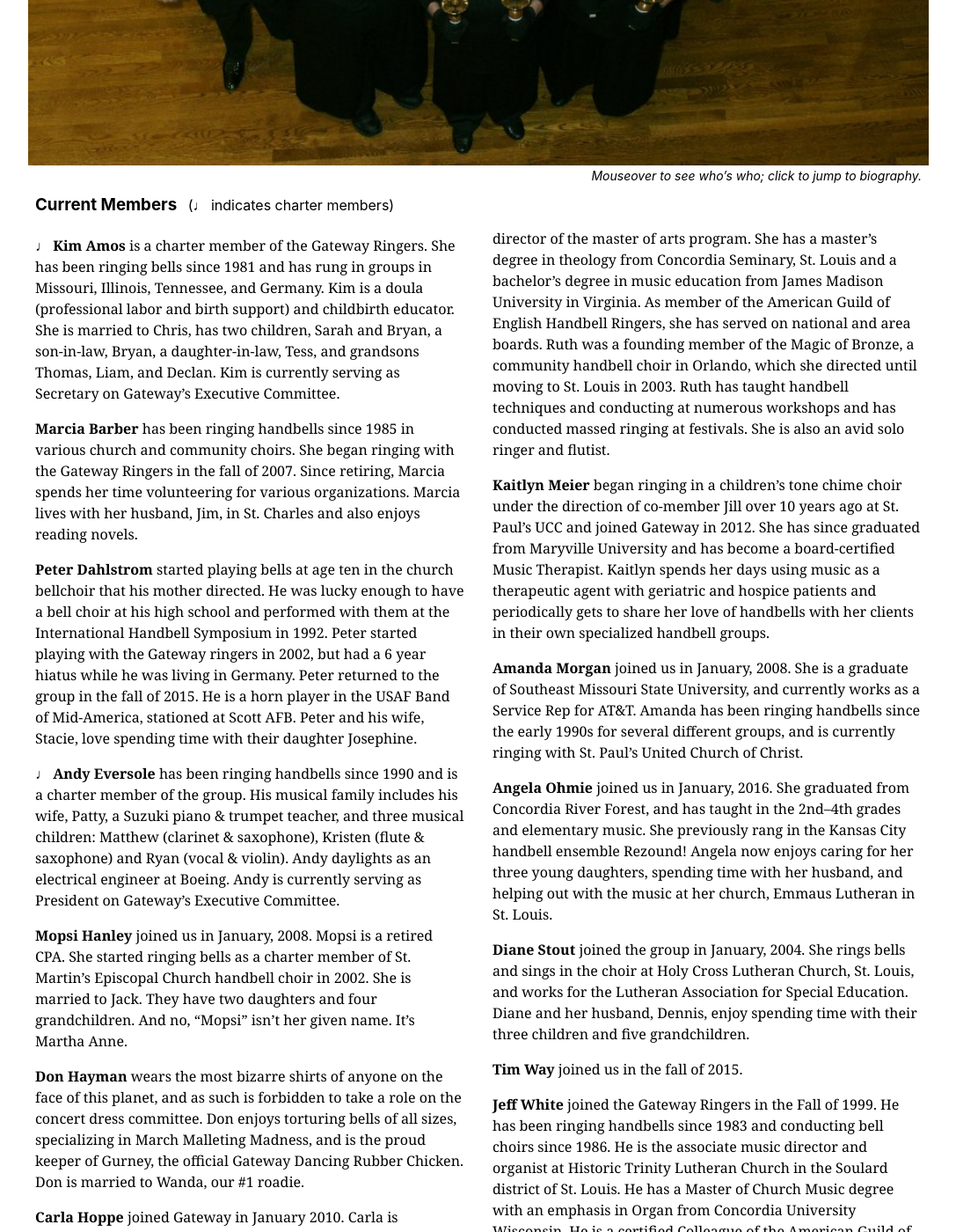
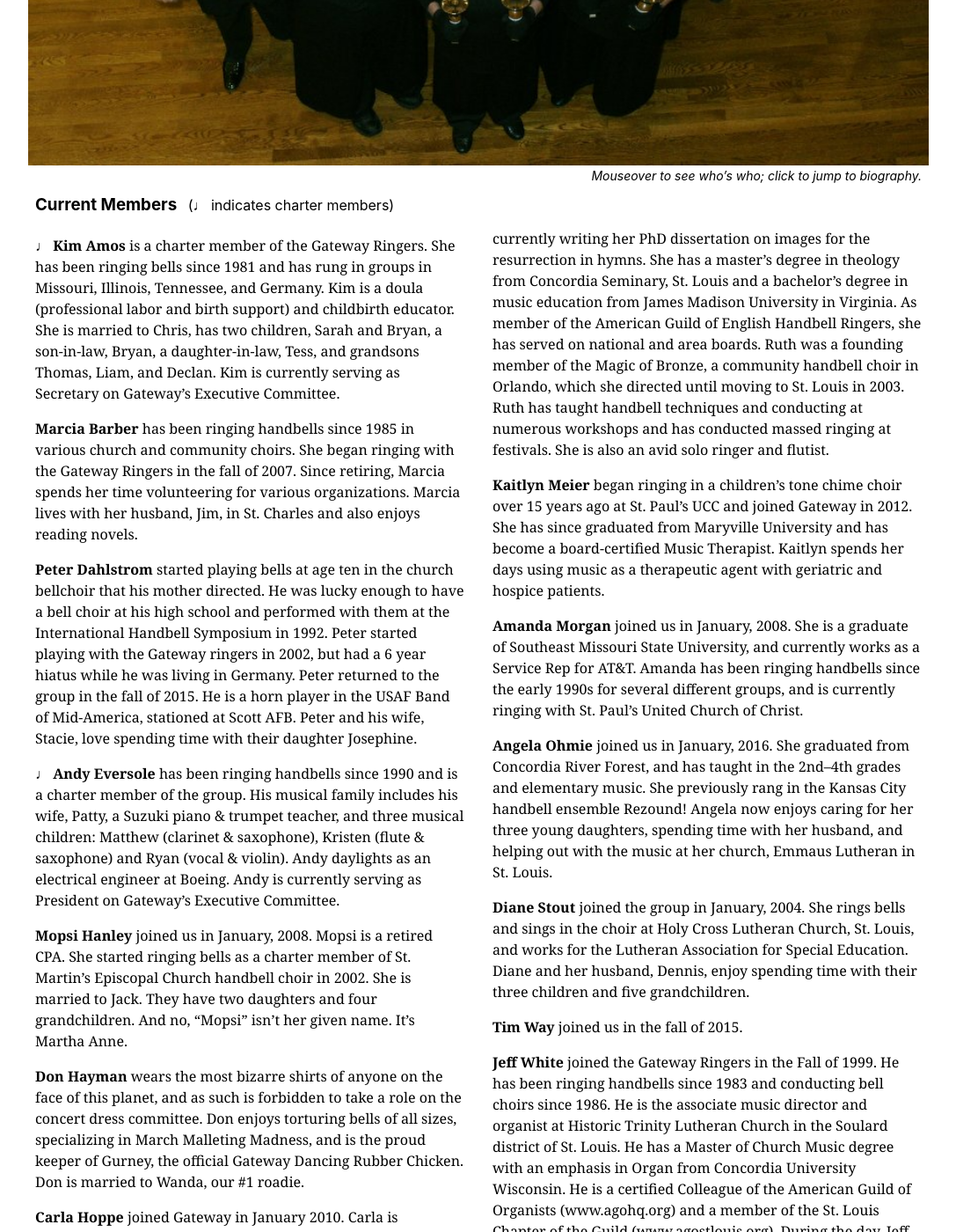
Before and after one commit to GatewayRingers/GatewayRingers.github.io, a Jekyll site: the page built from musicians.html, in a window 1280 px wide and 1400 px high, scrolled down 1280 px. Shown: the whole window at 88% size, without its empty margins (96-1183 px from the left). Built offline with Jekyll 4.4.1, drawn with Linux system fonts in a browser that asks for light colours; nearby versions of some CDN libraries; library files that are not in the unit come from our copies; some of the changed text lies outside the part shown.

Commit message:
Update musicians.html

```diff
--- a/musicians.html
+++ b/musicians.html
@@ -100,9 +100,9 @@ Cincinnati  Conservatory.</p>
   is married to Bill, has three sons, three wonderful daughters-in-law, and
   four beautiful granddaughters.</li>
 
-  <li class="pv2" id="Ruth"><strong>Ruth McDonnell</strong> (currently on leave of absence) joined us in the fall of 2007.
-  Ruth is a deaconess in The Lutheran Church—Missouri Synod and works for Concordia Seminary as assistant director
-  of the master of arts program.  She has a master’s
+  <li class="pv2" id="Ruth"><strong>Ruth McDonnell</strong> joined us in the fall of 2007.
+  Ruth is a deaconess in The Lutheran Church—Missouri Synod and is currently writing her
+  PhD dissertation on images for the resurrection in hymns.  She has a master’s
   degree in theology from Concordia Seminary, St. Louis and a bachelor’s
   degree in music education from James Madison University in Virginia. As
   member of the American Guild of English Handbell Ringers, she has served on
@@ -113,11 +113,10 @@ Cincinnati  Conservatory.</p>
   also an avid solo ringer and flutist.
   </li>
 
-  <li class="pv2" id="Kaitlyn"><strong>Kaitlyn Meier</strong> began ringing in a children’s tone chime choir under the
-  direction of co-member Jill over 10 years ago at St. Paul’s UCC and joined Gateway in 2012. She has since graduated from
+  <li class="pv2" id="Kaitlyn"><strong>Kaitlyn Meier</strong> began ringing in a children’s tone chime choir
+  over 15 years ago at St. Paul’s UCC and joined Gateway in 2012. She has since graduated from
   Maryville University and has become a board-certified Music Therapist. Kaitlyn spends her days using music as a therapeutic
-  agent with geriatric and hospice patients and periodically gets to share her love of handbells with her clients in their own
-  specialized handbell groups.
+  agent with geriatric and hospice patients.
   </li>
 
   <li class="pv2" id="Amanda"><strong>Amanda Morgan</strong> joined us in January, 2008.  She is a
```
